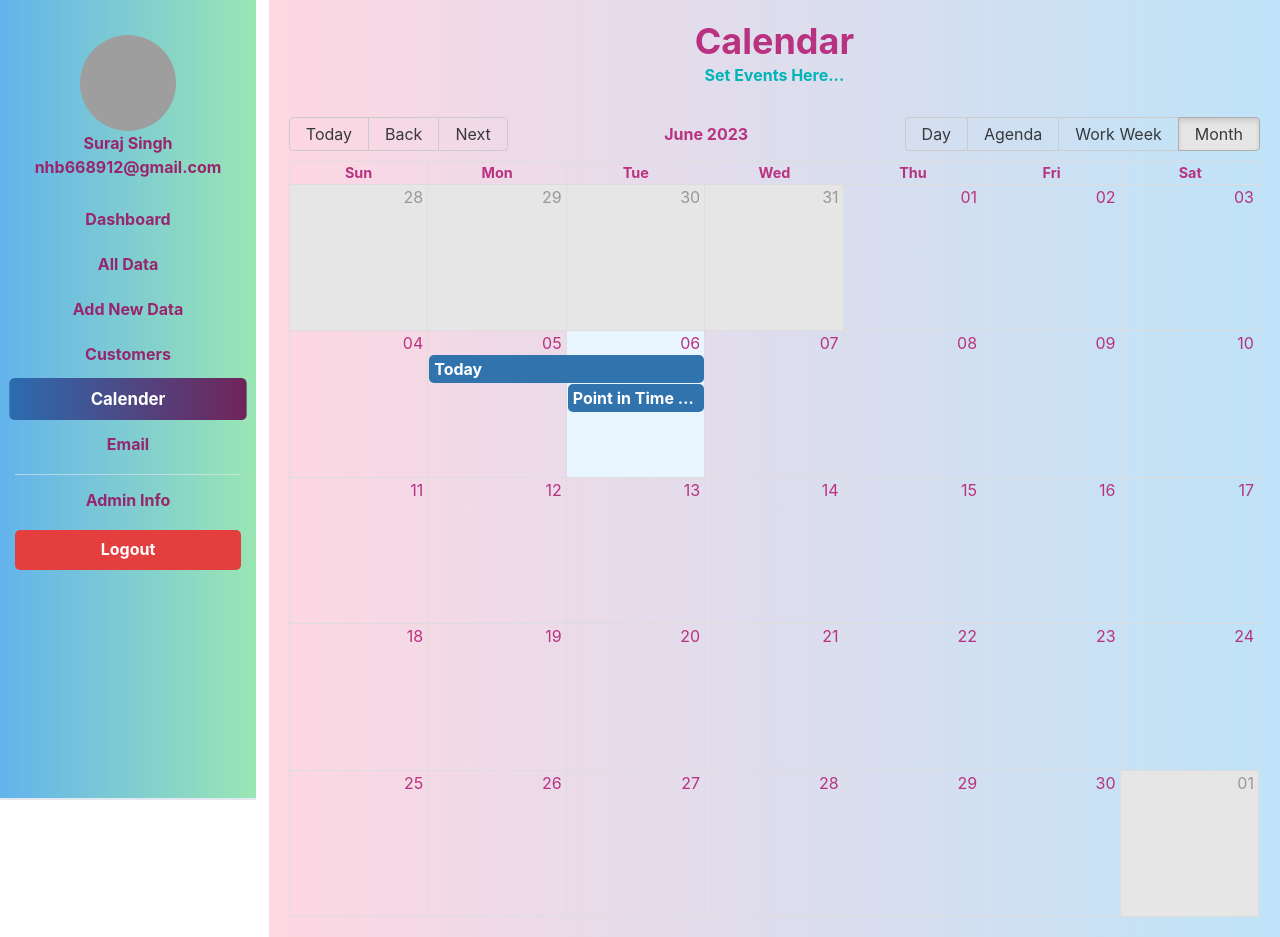
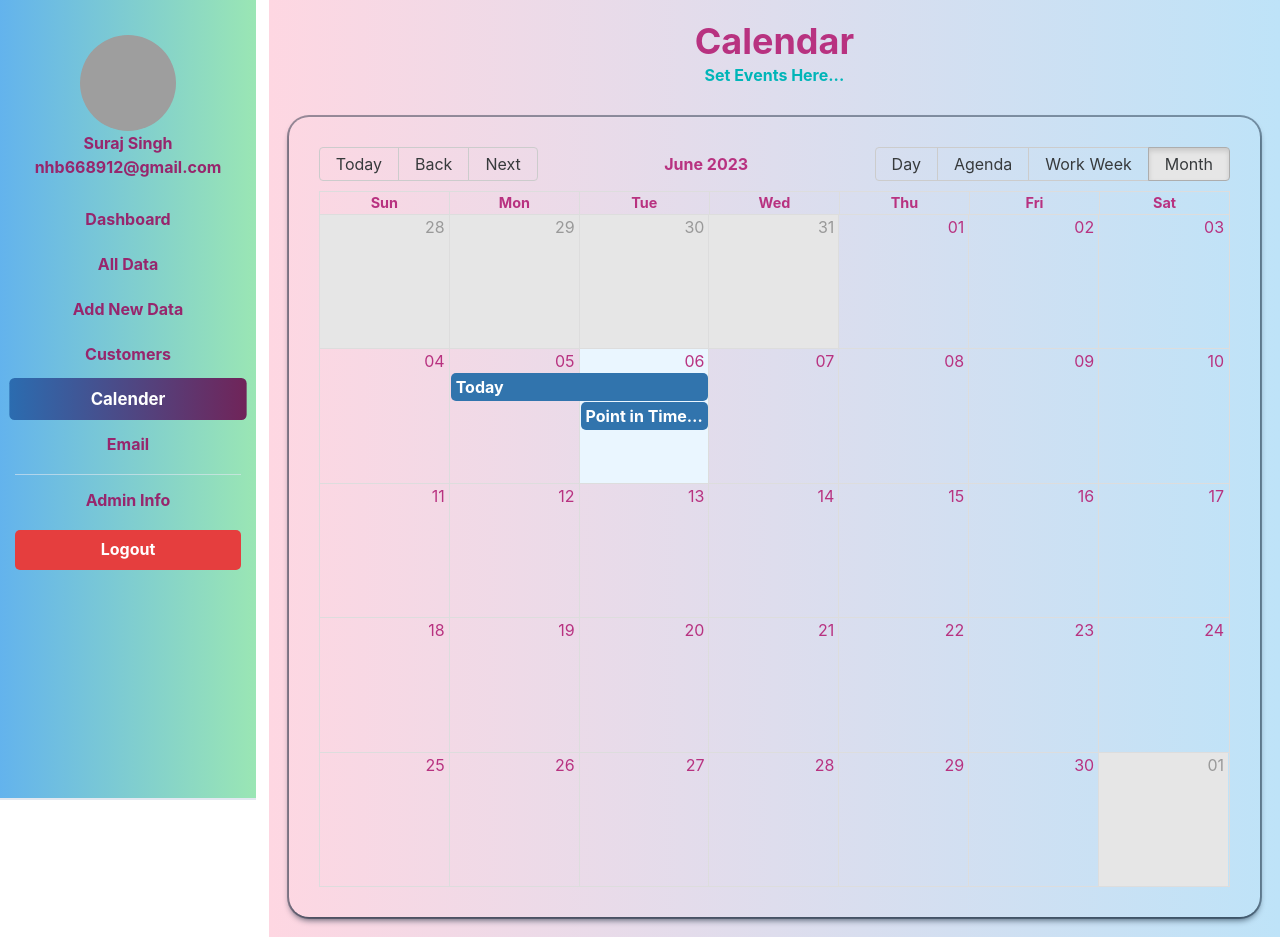
Before and after one commit to Suraj121704c/dashboard_coffee, a React (Create React App) app in the folder dashboard/: page /dashboard in a window 1280 px wide. Both pictures are taken after a click on the tab "Calender". Built offline with nearby package versions, Linux system fonts and the light colour scheme; no server answers; grey boxes are pictures that could not be loaded.

Commit message:
contactAdded

```diff
--- a/dashboard/src/Pages/calender.jsx
+++ b/dashboard/src/Pages/calender.jsx
@@ -43,7 +43,14 @@ const Calender = () => {
         defaultDate={new Date()}
         defaultView="month"
         events={eventsData}
-        style={{ height: "100vh" , marginTop: "30px" }}
+        style={{
+          height: "100vh",
+          marginTop: "30px",
+          boxShadow:
+            "rgba(6, 24, 44, 0.4) 0px 0px 0px 2px, rgba(6, 24, 44, 0.65) 0px 4px 6px -1px, rgba(255, 255, 255, 0.08) 0px 1px 0px inset",
+          borderRadius: "20px",
+          padding: "30px",
+        }}
         onSelectEvent={(event) => alert(event.title)}
         onSelectSlot={handleSelect}
       />
```
